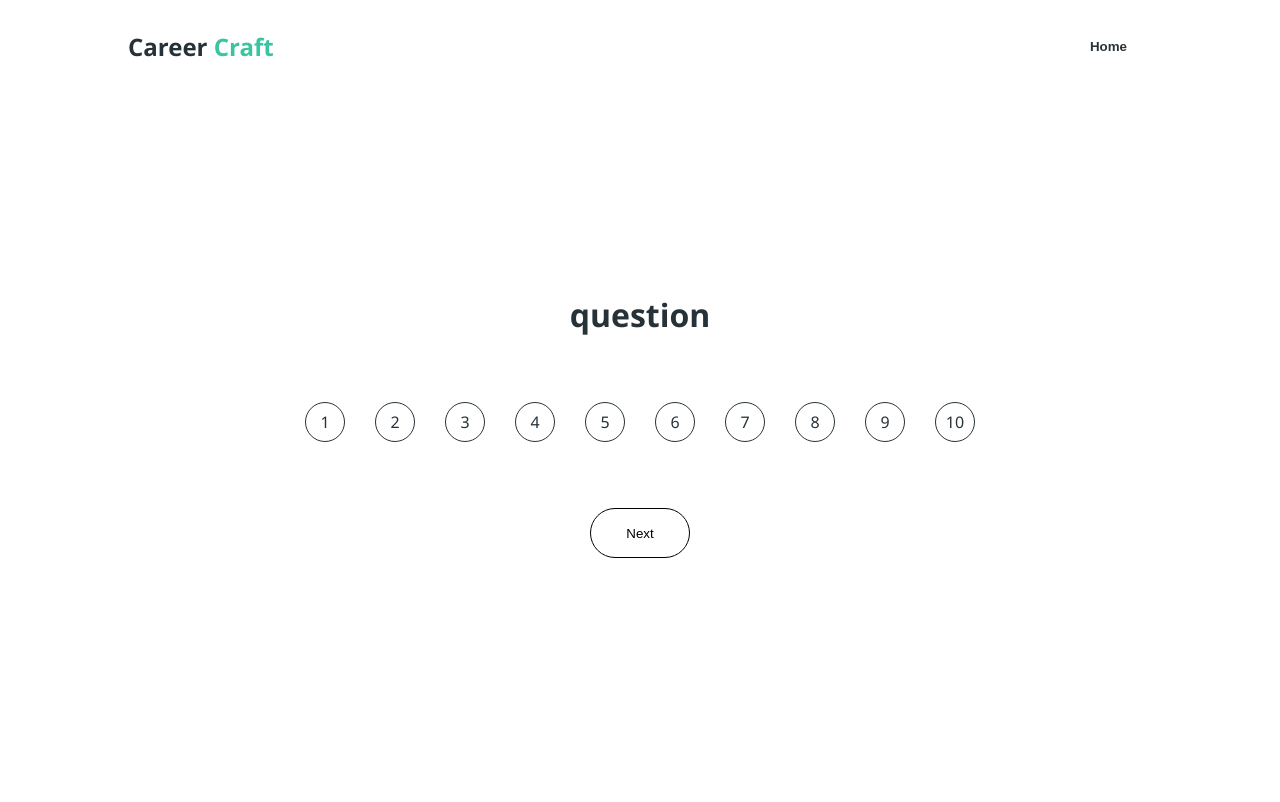
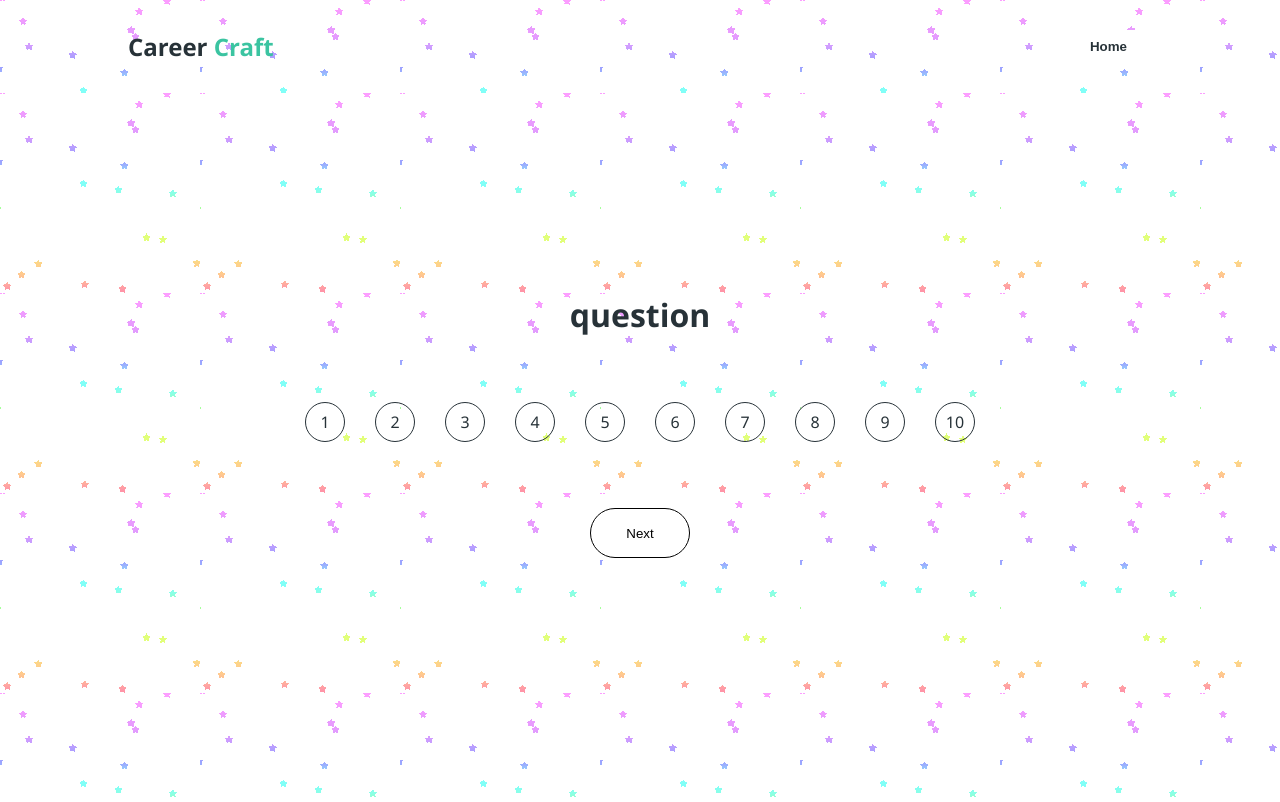
Before and after one commit to AadiDreams/course-recommendation-software, a website: page qa.html in a window 1280 px wide. Drawn offline with Linux system fonts and the light colour scheme.

Commit message:
QA page bg updated

```diff
--- a/qa.html
+++ b/qa.html
@@ -3,6 +3,7 @@
 <head>
     <meta charset="UTF-8">
     <meta name="viewport" content="width=device-width, initial-scale=1.0">
+    <link rel="icon" href="./assets/logo.png"/>
     <title>CareerCraft</title>
     <link rel="stylesheet" type="text/css" href="./style.css">
     <style>
@@ -15,11 +16,15 @@
         a:hover, h1 span {
             color: #3bc4a1;
         }
+        .header {
+            background-image: url(./assets/bggif.gif);
+        }
         .qa {
             width: 100%;
             height: 100%;
             flex-direction: column;
             padding: 200px 200px;
+            background-image: url(./assets/bggif.gif);
         }
         .box {
             gap: 30px;
@@ -78,6 +83,7 @@
         <div class="btn">
             <input type="submit" value="Next" id="next">
         </div>
+        <br><br>
     </div>
 </body>
 </html>
```
Also changed, not shown: assets/bggif.gif (added).
